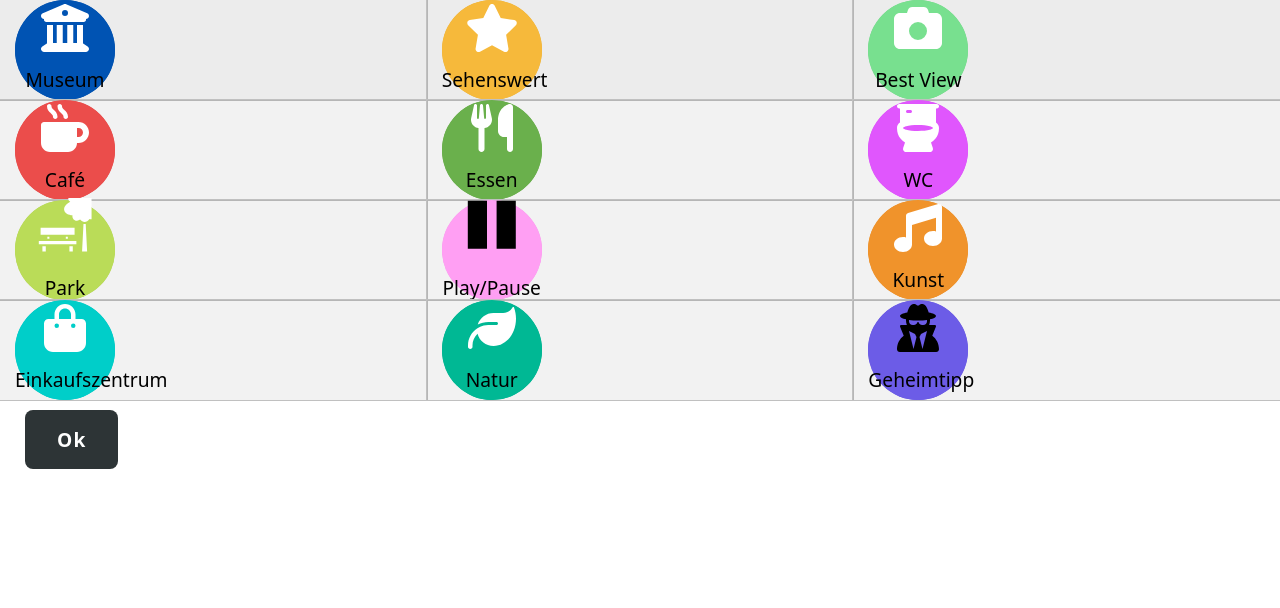
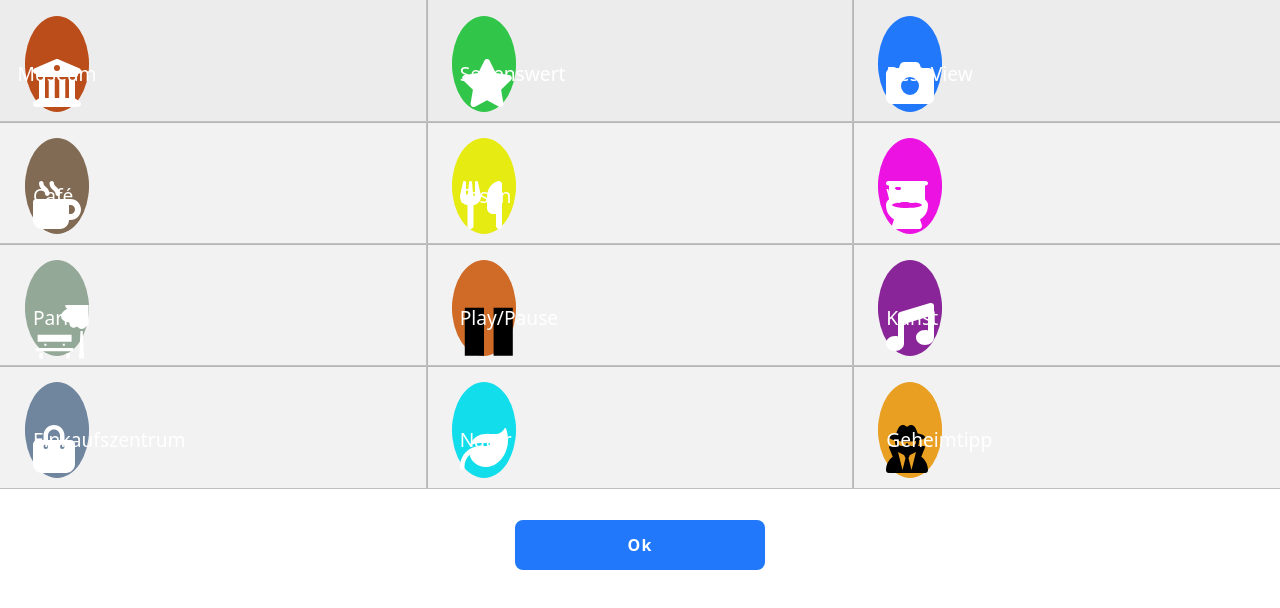
Before and after one commit to Just-URban-Exploring/Frontend, a React (Vite) app: page /icons in a window 1280 px wide. Shown: the top 608 px of the page. Built offline with nearby package versions, Linux system fonts and the light colour scheme; no server answers.

Commit message:
start styling map

```diff
--- a/src/components/Map.jsx
+++ b/src/components/Map.jsx
@@ -173,7 +173,7 @@ useEffect(() => {
     const timeoutId = setTimeout(() => {
       navigator.vibrate(0);
       setShouldVibrate(false);
-      alert("DEIN GERÄT VIBRIERT JUNGE!!!!");
+      // alert("DEIN GERÄT VIBRIERT JUNGE!!!!");
     }, VIBRATION_DURATION);
     return () => clearTimeout(timeoutId);
   }
@@ -272,10 +272,7 @@ const handlePlayPause = (audioUrl) => {
 
   return (
     <div>
-      <button onClick={handleGetLocation}>Zu deiner Position</button>
-      <button onClick={handleGoToBerlin}>Direkt nach Berlin!</button>
 
-      <Navbar className="navbarbar"/>
 
       <MapContainer
         ref={mapRef}
@@ -290,6 +287,13 @@ const handlePlayPause = (audioUrl) => {
           url="https://api.maptiler.com/maps/streets-v2/{z}/{x}/{y}.png?key=Tg0TtpDNdVfwFSB0W8BZ"
           attribution='<a href="https://www.maptiler.com/copyright/" target="_blank">&copy; MapTiler</a> <a href="https://www.openstreetmap.org/copyright" target="_blank">&copy; OpenStreetMap contributors</a>'
         />
+        <div className="buttonContainer2">
+        <button onClick={handleGetLocation}>Zu deiner Position</button>
+        <button onClick={handleGoToBerlin}>Direkt nach Berlin!</button>
+        <div className="containerBurgerMenu">
+          <Navbar className="navbarbar"/>
+        </div>
+      </div>
         {/* Loop through data */}
         {poi.map((item)=> {
   const locationLoop = item.location;
@@ -398,7 +402,9 @@ const handlePlayPause = (audioUrl) => {
   </div>
 )}
     </div>
+
   );
+
 };
 
 export default Map;
--- a/src/css/Icons.module.css
+++ b/src/css/Icons.module.css
@@ -1,106 +1,104 @@
-.iconsInfo {
-  background-color: #f7f7f7;
-  padding: 40px;
-  border-radius: 20px;
+.card {
+  display: flex;
+  justify-content: center;
+  padding-bottom: 6rem;
+  background: var(--gray-500-opacity-90);
+  border-radius: 10px;
+  margin: 10px;
 }
 
+.circle1,
+.circle2,
+.circle3,
+.circle4,
+.circle5,
+.circle6,
+.circle7,
+.circle8,
+.circle9,
+.circle10,
+.circle11,
+.circle12 {
+  border-radius: 50%;
+  width: 4rem;
+  height: 4rem;
+  margin-top: 1rem;
+}
+
+.provider {
+  background: blue;
+}
+
+.iconPosition {
+  margin: 1.7rem 0.5rem auto;
+}
 .iconsTitle {
   font-size: 1.2rem;
-  margin-top: 0.5rem;
+  color: var(--white);
+  bottom: 2rem;
+  position: absolute;
 }
-
-.card {
-  display: flex;
-  text-align: center;
-  flex-direction: column;
-  justify-content: center;
-  height: 100px;
-  width: 100px;
-  border-radius: 50%;
-  background-color: var(--circle-color);
-  transition: transform 0.2s ease-in-out;
-  cursor: pointer;
-  position: relative;
-}
-
-.card:before {
-  content: "";
-  position: absolute;
-  top: 0;
-  left: 0;
-  width: 100%;
-  height: 100%;
-  border-radius: 50%;
-  z-index: -1;
-  background-color: inherit;
-}
-
-.card:hover {
-  transform: scale(1.05);
-}
-
 .circle1 {
-  --circle-color: #0053b3;
+  background: var(--amber-700);
 }
 
 .circle2 {
-  --circle-color: #f6b93b;
+  background-color: var(--green-300);
 }
 
 .circle3 {
-  --circle-color: #78e08f;
+  background-color: var(--blue-600);
 }
 
 .circle4 {
-  --circle-color: #eb4d4b;
+  background-color: var(--coffee-300);
 }
 
 .circle5 {
-  --circle-color: #6ab04c;
+  background-color: var(--gelb-300);
 }
 
 .circle6 {
-  --circle-color: #e056fd;
+  background-color: var(--pink-500);
+}
+.circle7 {
+  background-color: var(--green-200);
+}
+.circle8 {
+  background-color: var(--amber-600);
+}
+.circle9 {
+  background-color: var(--fuchsia-400);
+}
+.circle10 {
+  background-color: var(--blue-300);
+}
+.circle11 {
+  background-color: var(--blue-400);
+}
+.circle12 {
+  background-color: var(--gelb-500);
 }
 
-.circle7 {
-  --circle-color: #badc58;
+.btgbutton {
+  background: var(--blue-600);
+  border-radius: 8px;
+  height: 50px;
+  font-weight: bold;
+  display: block;
+  text-decoration: none;
+  width: 20%;
+  margin: 2rem auto;
+  display: flex;
+  align-items: center;
+  justify-content: center;
+  color: var(--white);
 }
 
-.circle8 {
-  --circle-color: #ff9ff3;
+/* Icons NextDestination */
+
+.containerIcons {
+  display: flex;
+  position: absolute;
+  bottom: 0;
 }
-
-.circle9 {
-  --circle-color: #f0932b;
-}
-
-.circle10 {
-  --circle-color: #00cec9;
-}
-
-.circle11 {
-  --circle-color: #00b894;
-}
-
-.circle12 {
-  --circle-color: #6c5ce7;
-}
-
-
-.btgbutton {
-  background-color: #2d3436;
-  border: none;
-  color: rgb(255, 255, 255);
-  padding: 16px 32px;
-  text-align: center;
-  text-decoration: none;
-  display: inline-block;
-  font-size: 1.2rem;
-  border-radius: 8px;
-  cursor: pointer;
-}
-
-.btgbutton:hover {
-  background-color: #4a4a4a;
-}
--- a/src/css/Map.css
+++ b/src/css/Map.css
@@ -24,6 +24,18 @@ button:active {
   background-color: var(--blue-400);
   transform: translateY(2px)
 }
+
+.buttonContainer2 {
+  position: fixed;
+  top: 0;
+  width: 100vw;
+  height: 4.5rem;
+  display: flex;
+  justify-content: end;
+  gap: 4rem;
+  background-color: rgba(0, 0, 0, 0.2);
+  z-index: 999;
+  }
 
 /* Style the marker popup */
 .marker-popup {
--- a/src/pages/Registration.jsx
+++ b/src/pages/Registration.jsx
@@ -85,6 +85,7 @@ export function Registration() {
             type="text"
             id="profilname"
             label="Profilname"
+            required
             fullWidth
             className={styles.forminput}
             value={profilname}
@@ -97,7 +98,7 @@ export function Registration() {
             name="stadt"
             type="text"
             id="stadt"
-            label="Stadt"
+            label="Stadt" required
             fullWidth
             className={styles.forminput}
             value={stadt}
@@ -109,7 +110,7 @@ export function Registration() {
             name="email"
             type="email"
             id="email"
-            label="E-Mail"
+            label="E-Mail" required
             fullWidth
             className={styles.forminput}
             value={email}
@@ -120,17 +121,19 @@ export function Registration() {
             name="password"
             type="password"
             id="password"
-            label="Password"
+            label="Password" required
             fullWidth
             className={styles.forminput}
             value={password}
+            minLength="6"
+            // inputProps={{ maxLength: 12 }}
             onChange={(e) => setPassword(e.target.value)}
           ></TextField>
           <TextField
             htmlFor="passwortwiederholen"
             type="password"
             id="passwortwiederholen"
-            label="Passwort wiederholen"
+            label="Passwort wiederholen" required
             fullWidth
             className={styles.forminput}
             value={matchPwd}
```
